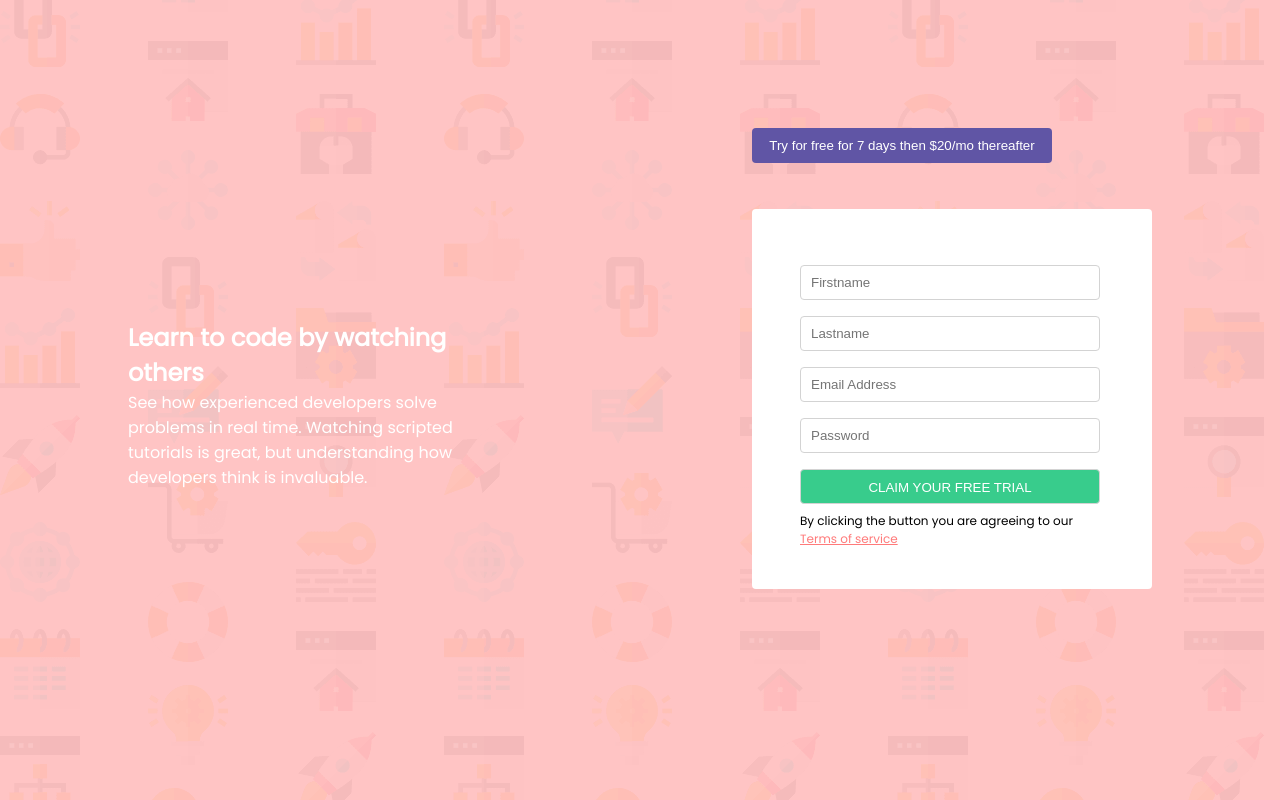
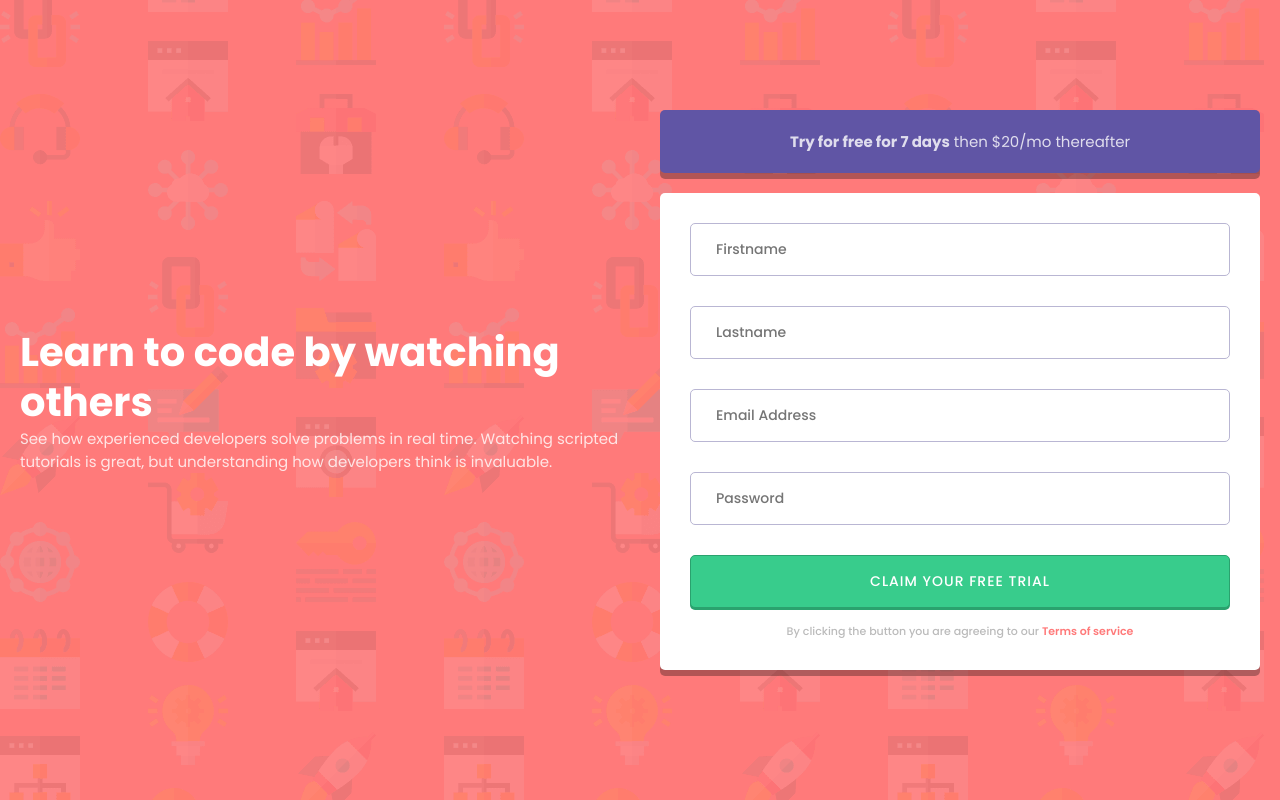
Before and after one commit to BioMeindinyo/Responsiveness, a plain HTML site: page index.html in a window 1280 px wide. Drawn offline with Linux system fonts and the light colour scheme.

Commit message:
Improvement on design, including responsiveness

```diff
--- a/index.html
+++ b/index.html
@@ -9,14 +9,14 @@
     <link rel="preconnect" href="https://fonts.googleapis.com" />
     <link rel="preconnect" href="https://fonts.gstatic.com" crossorigin />
     <link
-      href="https://fonts.googleapis.com/css2?family=Poppins&display=swap"
+      href="https://fonts.googleapis.com/css2?family=Poppins:wght@400;500;600;700&display=swap"
       rel="stylesheet"
     />
   </head>
   <body>
     <div class="page-content">
       <div class="left-content">
-        <h2>Learn to code by watching others</h2>
+        <h1>Learn to code by watching others</h1>
         <p>
           See how experienced developers solve problems in real time. Watching
           scripted tutorials is great, but understanding how developers think is
@@ -24,36 +24,33 @@
         </p>
       </div>
       <div class="right-content">
-        <button class="tryit-btn">
-          Try for free for 7 days then $20/mo thereafter
-        </button>
-        <div class="form-content">
-          <form action="">
+        <div class="box box-blue">
+          <p><strong>Try for free for 7 days</strong> then $20/mo thereafter</p>
+        </div>
+        <form class="box">
           <div class="inputcontent">
             <input type="text" id="fname" placeholder="Firstname" />
+            <small>Firstname cannot be empty</small>
           </div>
           <div class="inputcontent">
             <input type="text" id="lname" placeholder="Lastname" />
+            <small>Lastname cannot be empty</small>
           </div>
           <div class="inputcontent">
             <input type="email" id="email" placeholder="Email Address" />
+            <small>Email cannot be empty</small>
           </div>
           <div class="inputcontent">
             <input type="password" id="pword" placeholder="Password" />
+            <small>Password cannot be empty</small>
           </div>
-            <div class="inputcontent">
-              <input
-                type="submit"
-                id="submit-btn"
-                value="CLAIM YOUR FREE TRIAL"
-              />
-            </div>
+          <button>CLAIM YOUR FREE TRIAL</button>
+
+          <small>
+            By clicking the button you are agreeing to our
+            <a href="#">Terms of service</a>
+          </small>
         </form>
-          <p class="terms-p">
-            By clicking the button you are agreeing to our
-            <a href="Terms of service">Terms of service</a>
-          </p>
-        </div>
       </div>
     </div>
   </body>
--- a/style.css
+++ b/style.css
@@ -1,3 +1,4 @@
+@import url('https://fonts.googleapis.com/css2?family=Poppins:wght@400;500;600;700&display=swap');
 *{
     margin: 0;
     padding: 0;
@@ -5,76 +6,143 @@
 }
 
 body{
+    background-color: hsl(0, 100%, 74%) ;
     background-image: url('./images/bg-intro-desktop.png');
-    background-size: cover;
-    min-height: 100vh;
-    position: relative;
     font-family: 'Poppins', sans-serif;
+    color: #fff;
 }
 
-body::after{
-    position: absolute;
-    top: 0;
-    left: 0;
-    content: '';
-    width: 100%;
-    height: 100%;
-    background-color:  hsla(0, 100%, 74%, 0.438);
-    z-index: -1;
-}
 
 .page-content{
     display: flex;
-    justify-content: space-between;
+    justify-content: center;
+    align-items: center;
+    flex-wrap: wrap;
+    margin: 0 auto;
+    max-width: 1440px;
+    min-height: 100vh;
+
+
 
 }
 
-.left-content{
-    margin: 20rem 8rem 16rem 8rem  ;
-    color: #fff;
+.page-content > div{
+    flex: 1;
+    padding:20px ;
 }
-.right-content{
-    display: grid;
-    margin: 8rem;
+.left-content h1{
+    font-size: 40px;
+    line-height: 50px;
 
 }
-.tryit-btn{
-    height: 35px;
-    width: 300px;
-    background-color: hsl(248, 32%, 49%);
-    color: #fff;
-    margin-bottom: 1rem;
-    border-radius: 4px;
-    border-style: none;
+p{
+    font-size: 15px;
+    opacity: 0.8;
+}
+.box{
+    background-color: #fff;
+    border-radius: 5px;
+    box-shadow: 0 6px rgba(0, 0, 0, 0.3);
+    padding: 30px;
+    margin-bottom: 20px;
+    text-align: center;
+}
+.box p{
+    margin: 0;
 
 }
-.form-content{
-    height: 380px;
-    width: 400px;
-    background-color: #fff;
-    padding: 3rem;
-    border-radius: 4px;
-}
-.inputcontent{
-    padding-top: 0.5rem;
-    padding-bottom: 0.5rem;
+.box-blue{
+    padding: 20px;
+    background-color: hsl(248, 32%, 49%);
 }
 input{
-    border: 1px solid #d3d3d3;
-    border-radius: 4px;
-    height: 35px;
-    width: 300px;
-    padding: 10px;
+
+    border-radius: 5px;
+    border: 1.3px solid hsl(246, 25%, 77%);
+    display: block;
+    font-family: 'Poppins', sans-serif;
+    font-size: 14px;
+    font-weight: 500;
+    padding: 15px 25px ;
+    width: 100%;
 
 }
-#submit-btn{
+input:focus{
+    border: 1px solid hsl(248, 32%, 49%);
+    outline: none;
+}
+
+.inputcontent{
+    margin-bottom: 30px;
+    position: relative;
+
+}
+.inputcontent small{
+    position: absolute;
+    bottom: -20;
+    opacity: 0;
+    right: 0;
+    text-align: right;
+}
+
+button{
+    display: block;
+    border-radius: 5px;
+    font-family: 'Poppins', sans-serif;
+    font-size: 14px;
     background-color: hsl(154, 59%, 51%);
     color: #fff;
-}
-.terms-p{
-    font-size: 12px;
+    font-weight: 500;
+    border: 1.3px solid hsl(154, 59%, 40%);
+    box-shadow: 0 2px hsl(154, 59%, 40%);
+    width: 100%;
+    letter-spacing: 1px;
+    cursor: pointer;
+    padding: 15px 25px ;
 }
 
-a{
+button:focus{
+    outline: none;
+}
+button:active{
+    box-shadow: 0 0 hsl(154, 59%, 40%);
+    transform: translateY(2px);
+}
+small{
+    display: block;
+    color: #bbb;
+    font-size: 11px;
+    font-weight: 500;
+    margin-top: 15px;
+
+}
+small a{
     color: hsl(0, 100%, 74%);
+    text-decoration: none;
+    font-weight: 600;
 }
+
+@media screen and (max-width: 375px) {
+
+    body{
+        background-image: url('./images/bg-intro-mobile.png');
+    }
+    .page-content{
+        flex-direction: column;
+    }
+
+    .left-content h1{
+        font-size: 25px;
+        font-weight: 600;
+        line-height: 28px;
+        margin-bottom: 10px;
+        text-align: center;
+
+    }
+
+     p{
+        font-size: 13px;
+        text-align: center;
+    }
+
+}
```
Also changed, not shown: 1 other file. Lines whose indentation alone changed are shown as unchanged.
